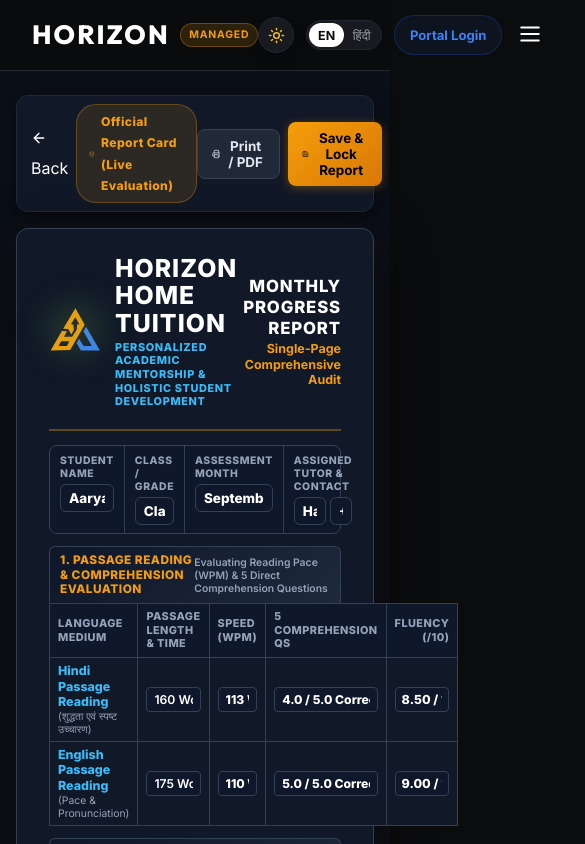
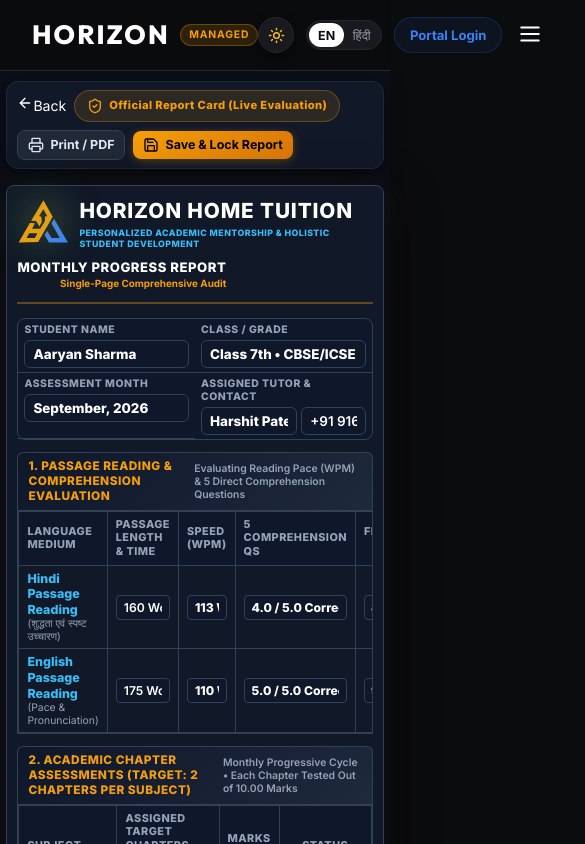
Before and after one commit to ctrlaltsolveorg-cloud/horizon-home-tuition, a Next.js app: page /report-card/fill in a window 390 px wide. Shown: the top 844 px of the page, 585 px wide, since content can reach past the window. Built offline with nearby package versions, Linux system fonts and the light colour scheme; no server answers.

Commit message:
Optimize universal mobile responsiveness with micro-design typography, compact cards and touch tables

```diff
--- a/src/app/globals.css
+++ b/src/app/globals.css
@@ -337,13 +337,105 @@
   }
 }
 
-/* Responsive Navigation Utilities */
+/* Responsive Navigation & Mobile First Scaling Utilities */
 @media (max-width: 980px) {
   .desktop-only {
     display: none !important;
   }
   .mobile-toggle {
     display: block !important;
+  }
+}
+
+/* Tablet & Mobile Micro-Design Scaling (< 768px) */
+@media (max-width: 768px) {
+  body {
+    font-size: 0.88rem;
+    line-height: 1.55;
+  }
+
+  h1 {
+    font-size: 1.45rem !important;
+    line-height: 1.25 !important;
+  }
+
+  h2 {
+    font-size: 1.22rem !important;
+    line-height: 1.3 !important;
+  }
+
+  h3 {
+    font-size: 1.05rem !important;
+  }
+
+  h4 {
+    font-size: 0.92rem !important;
+  }
+
+  .btn-primary, .btn-gold, .btn-whatsapp {
+    padding: 0.55rem 1rem !important;
+    font-size: 0.84rem !important;
+  }
+
+  .badge {
+    padding: 0.25rem 0.65rem !important;
+    font-size: 0.72rem !important;
+  }
+
+  .form-input, .form-select, .form-textarea {
+    padding: 0.75rem 0.9rem !important;
+    font-size: 0.88rem !important;
+  }
+}
+
+/* Small Smartphone Micro-Design Scaling (< 480px) */
+@media (max-width: 480px) {
+  h1 {
+    font-size: 1.3rem !important;
+  }
+
+  h2 {
+    font-size: 1.12rem !important;
+  }
+
+  h3 {
+    font-size: 0.98rem !important;
+  }
+
+  .btn-primary, .btn-gold, .btn-whatsapp {
+    padding: 0.45rem 0.85rem !important;
+    font-size: 0.80rem !important;
+    gap: 0.35rem !important;
+  }
+
+  .report-card-paper {
+    padding: 12px 10px 10px !important;
+    border-radius: 8px !important;
+  }
+
+  .report-meta-grid {
+    grid-template-columns: 1fr 1fr !important;
+  }
+
+  .report-meta-box {
+    padding: 4px 6px !important;
+  }
+
+  .pillars-grid {
+    grid-template-columns: 1fr !important;
+  }
+
+  .report-signatures {
+    grid-template-columns: 1fr 1fr 1fr !important;
+    gap: 8px !important;
+  }
+
+  .sig-title {
+    font-size: 0.58rem !important;
+  }
+
+  .sig-subtitle {
+    font-size: 0.52rem !important;
   }
 }
 
--- a/src/components/HorizonBrandHeader.tsx
+++ b/src/components/HorizonBrandHeader.tsx
@@ -36,13 +36,15 @@
         alignItems: 'center',
         justifyContent: 'space-between',
         width: '100%',
-        paddingBottom: compact ? '0.75rem' : '1.25rem',
+        paddingBottom: compact ? '0.5rem' : '0.85rem',
         borderBottom: isDark ? '2px solid rgba(245, 158, 11, 0.35)' : '2px solid #0F172A',
+        flexWrap: 'wrap',
+        gap: '0.65rem',
         ...style
       }}
     >
       {/* Left: Dynamic Logo & Brand Name */}
-      <div style={{ display: 'flex', alignItems: 'center', gap: '14px' }}>
+      <div style={{ display: 'flex', alignItems: 'center', gap: '10px' }}>
         <div style={{ flexShrink: 0 }}>
           <HorizonLogoIcon size={logoSize} color="#F59E0B" accentColor="#3B82F6" glow={isDark} />
         </div>
@@ -50,22 +52,22 @@
           <h1
             style={{
               margin: 0,
-              fontSize: titleSize,
+              fontSize: `clamp(1.1rem, 3.5vw, ${titleSize})`,
               fontWeight: 900,
               letterSpacing: '0.04em',
               color: isDark ? '#FFFFFF' : '#0F172A',
               fontFamily: "'Inter', 'Montserrat', -apple-system, BlinkMacSystemFont, sans-serif",
-              lineHeight: 1.1
+              lineHeight: 1.15
             }}
           >
             HORIZON HOME TUITION
           </h1>
           <div
             style={{
-              marginTop: '4px',
-              fontSize: subtitleSize,
+              marginTop: '3px',
+              fontSize: `clamp(0.55rem, 1.8vw, ${subtitleSize})`,
               fontWeight: 800,
-              letterSpacing: '0.06em',
+              letterSpacing: '0.05em',
               color: isDark ? '#38BDF8' : '#0284C7',
               textTransform: 'uppercase',
               fontFamily: "'Inter', sans-serif"
@@ -81,9 +83,9 @@
         <div style={{ textAlign: 'right' }}>
           <div
             style={{
-              fontSize: '1.05rem',
+              fontSize: 'clamp(0.82rem, 2.5vw, 1.02rem)',
               fontWeight: 900,
-              letterSpacing: '0.05em',
+              letterSpacing: '0.04em',
               color: isDark ? '#FFFFFF' : '#0F172A',
               textTransform: 'uppercase',
               fontFamily: "'Inter', sans-serif"
@@ -94,10 +96,10 @@
           {reportSubtitle && (
             <div
               style={{
-                fontSize: '0.78rem',
+                fontSize: 'clamp(0.62rem, 1.8vw, 0.76rem)',
                 fontWeight: 700,
                 color: isDark ? '#F59E0B' : '#0284C7',
-                marginTop: '2px'
+                marginTop: '1px'
               }}
             >
               {reportSubtitle}
--- a/src/components/ReportCardInteractiveEditor.tsx
+++ b/src/components/ReportCardInteractiveEditor.tsx
@@ -1849,18 +1849,74 @@
           font-weight: 600;
         }
 
-        .spin {
-          animation: spin 1s linear infinite;
-        }
-
-        @keyframes spin {
-          from { transform: rotate(0deg); }
-          to { transform: rotate(360deg); }
-        }
-
-        @keyframes fadeIn {
-          from { opacity: 0; transform: translateY(-4px); }
-          to { opacity: 1; transform: translateY(0); }
+        /* =================== MOBILE RESPONSIVE STYLES =================== */
+        @media screen and (max-width: 768px) {
+          .report-editor-container {
+            padding: 0.65rem 0.4rem 3rem;
+          }
+
+          .editor-toolbar {
+            flex-wrap: wrap;
+            gap: 8px;
+            padding: 8px 10px;
+          }
+
+          .duty-badge span {
+            font-size: 0.70rem;
+          }
+
+          .report-card-paper {
+            padding: 16px 12px 14px;
+            border-radius: 8px;
+          }
+
+          .report-meta-grid {
+            grid-template-columns: 1fr 1fr;
+            gap: 0;
+          }
+
+          .report-meta-box {
+            padding: 5px 6px;
+          }
+
+          .report-table {
+            display: block;
+            overflow-x: auto;
+            -webkit-overflow-scrolling: touch;
+          }
+
+          .pillars-grid {
+            grid-template-columns: 1fr;
+          }
+
+          .report-signatures {
+            gap: 10px;
+          }
+        }
+
+        @media screen and (max-width: 480px) {
+          .report-meta-grid {
+            grid-template-columns: 1fr;
+          }
+
+          .report-meta-box {
+            border-right: none;
+            border-bottom: 1px solid #334155;
+          }
+          .report-meta-box:last-child {
+            border-bottom: none;
+          }
+
+          .report-summary-bar {
+            flex-direction: column;
+            align-items: flex-start;
+            gap: 4px;
+          }
+
+          .tool-btn {
+            padding: 6px 10px;
+            font-size: 0.78rem;
+          }
         }
 
         /* =================== A4 PRINT STYLES =================== */
```
Also changed, not shown: src/app/student-dashboard/page.tsx (+8 -0 lines), src/app/tutor-dashboard/page.tsx (+69 -55 lines), src/components/ReportCardView.tsx (+52 -0 lines).
